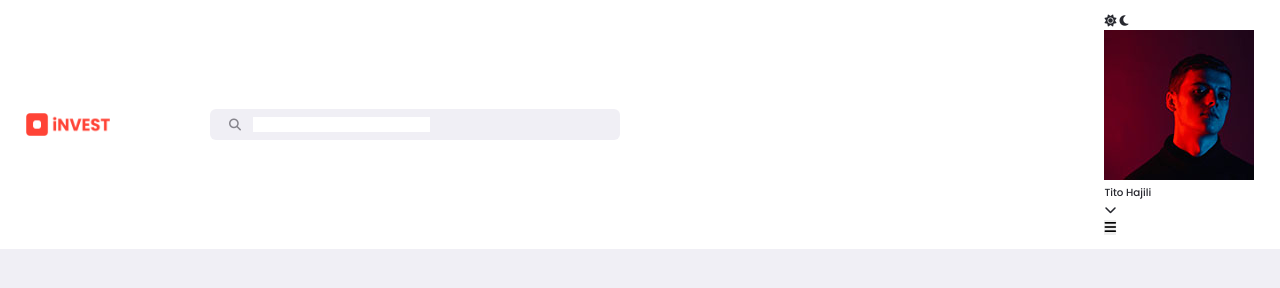
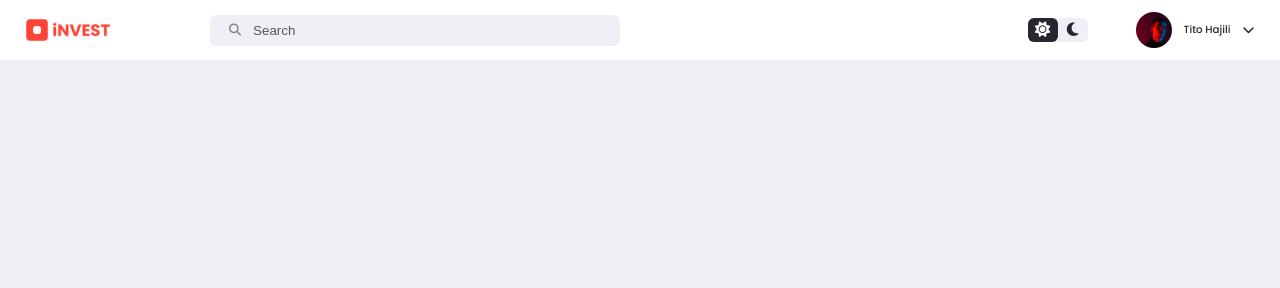
Before and after one commit to titohajili/Responsive-Crypto-Dashboard-Asets, a plain HTML site: page index.html in a window 1280 px wide. Drawn offline with Linux system fonts and the light colour scheme.

Commit message:
End of Nav Bar

```diff
--- a/index.html
+++ b/index.html
@@ -23,12 +23,12 @@
         <img src="images/logo.png" class="logo">
         <div class="search-bar">
             <i class="fa-solid fa-magnifying-glass"></i>
-            <input type="search">
+            <input type="search" placeholder="Search">
         </div>
         <div class="profile-area">
             <div class="theme-btn">
-                <i class="fa-solid fa-sun"></i>
-                <i class="fa-solid fa-moon"></i>
+                <i class="fa-solid fa-sun span active"></i>
+                <i class="fa-solid fa-moon span"></i>
             </div>
             <div class="profile">
                 <div class="profile-photo">
@@ -44,6 +44,28 @@
 
 <!-----------------END OF NAV BAR------------->
 
+<main>
+    <aside>
+
+    </aside>
+<!-----------------END OF ASIDE--------------->
+
+<section class="middle">
+
+</section>
+<!-----------------END OF MIDDLE--------------->
+
+<section class="right">
+
+</section>
+
+<!-----------------END OF RIGHT--------------->
+
+
+</main>
+
+
+
 
 </body>
 </html>
--- a/style.css
+++ b/style.css
@@ -153,4 +153,59 @@ nav .search-bar{
     left: 15%;
 }
 
-nav .search-bar input[type]
+nav .search-bar input[type='search']{
+    color: var(--color-dark);
+    background: transparent;
+    width: 100%;
+}
+
+nav .search-bar input[type='search']::placeholder{
+    color: var(--color-gray-dark);
+}
+nav .profile-area{
+    display: flex;
+    align-items: center;
+    justify-content: center;
+    gap: 4rem;
+}
+nav .profile-area .theme-btn{
+    display: flex;
+    background: var(--color-light);
+    width: 5rem;
+    height: 2rem;
+    border-radius: var(--border-radius-2);
+    cursor: pointer;
+}
+
+nav .profile-area .theme-btn i{
+    width: 50%;
+    height: 100%;
+    display: flex;
+    align-items: center;
+    justify-content: center;
+    font-size: 1.3rem;
+}
+
+nav .profile-area .theme-btn .active{
+    background: var(--color-dark);
+    border-radius: var(--border-radius-2);
+    color: var(--color-white);
+}
+
+nav .profile-area .profile{
+    display: flex;
+    gap: 1rem;
+    align-items: center;
+}
+
+nav .profile-area .profile-photo{
+    display: block;
+    width: 3rem;
+    height: 3rem;
+    border-radius: 50%;
+    overflow: hidden;
+}
+
+nav .profile-area button{
+    display: none;
+}
```
